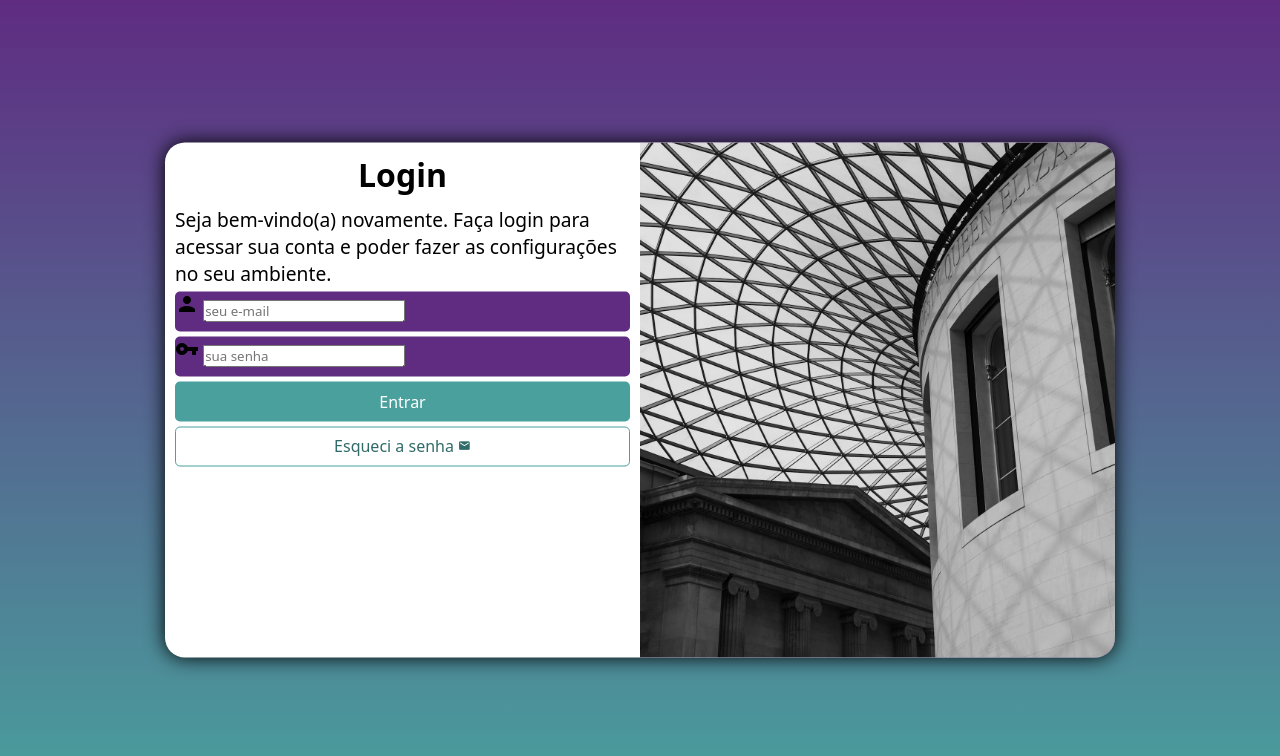
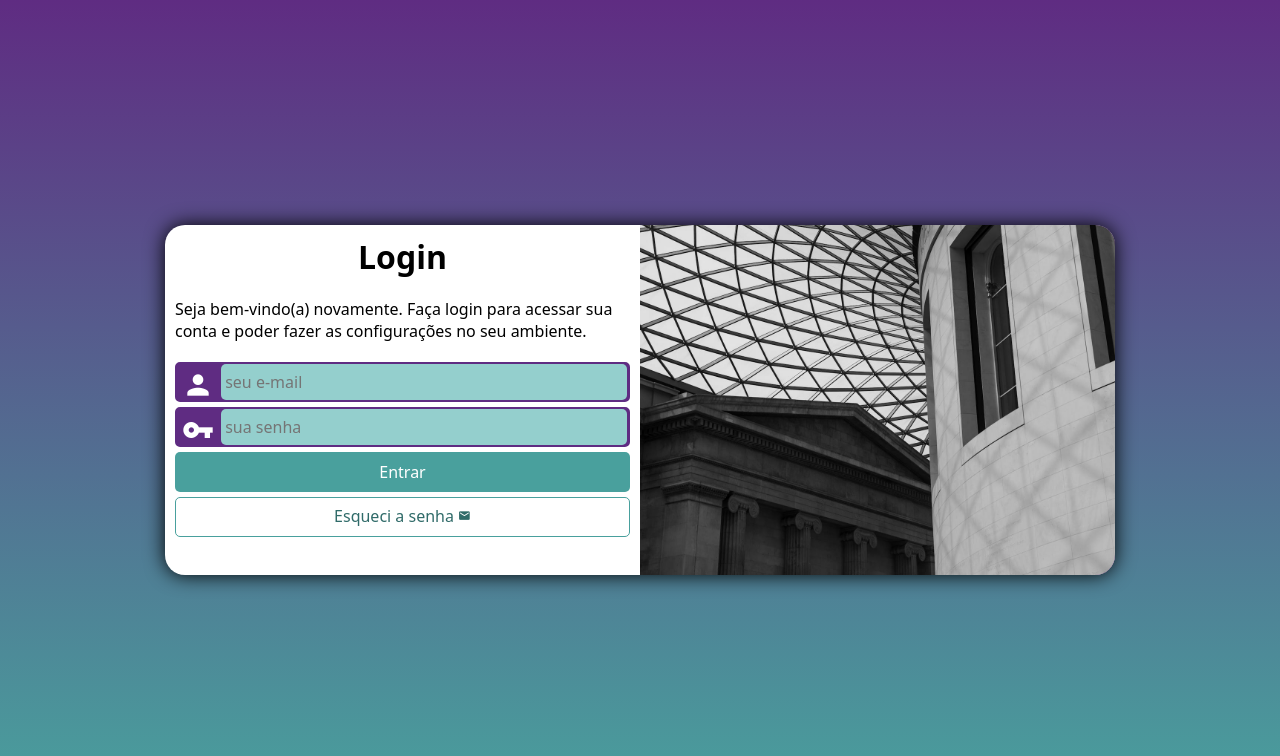
Before and after one commit to HACarvalho83/projeto-login, a plain HTML site: page index.html in a window 1280 px wide. Drawn offline with Linux system fonts and the light colour scheme.

Commit message:
Projeto finalizado

```diff
--- a/estilos/media-query.css
+++ b/estilos/media-query.css
@@ -15,6 +15,7 @@ Extra large devices (large laptops and desktops, 1200px and up)
 
     section#login {
         width: 80vw;
+        height: 280px;
     }
 
     section#login > div#imagem {
@@ -37,6 +38,7 @@ Extra large devices (large laptops and desktops, 1200px and up)
 
     section#login {
         width: 950px;
+        height: 350px;
     }
 
     section#login > div#imagem {
@@ -55,6 +57,7 @@ Extra large devices (large laptops and desktops, 1200px and up)
     }
 
     div#formulario > p {
-        font-size: 1.2em;
+        font-size: 1em;
+        margin: 20px 0px;
     }
 }
--- a/estilos/style.css
+++ b/estilos/style.css
@@ -29,17 +29,18 @@ section#login {
     position: absolute;
     top: 50%;
     left: 50%;
-    transform: translate(-50%, -50%);
     overflow: hidden;
 
     background-color: white;
     width: 250px;
-    height: 515px;
+    height: 500px;
     border-radius: 20px;
     box-shadow: 0px 0px 20px black;
 
     transition: width 0.3s, height 0.3s;
     transition-timing-function: ease;
+
+    transform: translate(-50%, -50%);
 }
 
 section#login > div#imagem {
@@ -66,6 +67,7 @@ div#formulario > p {
 
 form > div.campo {
     background-color: #5f2c82;
+    border: 2px solid #5f2c82;
     display: block;
     width: 100%;
     height: 40px;
@@ -75,6 +77,28 @@ form > div.campo {
 
 div.campo > label {
     display: none;
+}
+
+div.campo > span {
+    color: white;
+    font-size: 2em;
+    width: 40px;
+    padding: 5px;
+}
+
+div.campo > input {
+    background-color: #94cfcd;
+    font-size: 1em;
+    width: calc(100% - 45px);
+    height: 100%;
+    border: 0px;
+    border-radius: 5px;
+    padding: 4px;
+    transform: translateY(-13px);
+}
+
+div.campo > input:focus-within {
+    background-color: white;
 }
 
 form > input[type=submit] {
--- a/index.html
+++ b/index.html
@@ -18,12 +18,12 @@
                 <p>Seja bem-vindo(a) novamente. Faça login para acessar sua conta e poder fazer as configurações no seu ambiente.</p>
                 <form action="login.php" method="post" autocomplete="on">
                     <div class="campo">
-                        <i class="material-icons">person</i>
+                        <span class="material-icons">person</span>
                         <input type="email" name="login" id="ilogin" placeholder="seu e-mail" autocomplete="email" required maxlength="30">
                         <label for="ilogin">Login</label>
                     </div>
                     <div class="campo">
-                        <i class="material-icons">vpn_key</i>
+                        <span class="material-icons">vpn_key</span>
                         <input type="password" name="senha" id="isenha" placeholder="sua senha" autocomplete="current-password" required minlength="8" maxlength="20">
                         <label for="isenha">Senha</label>
                     </div>
```
